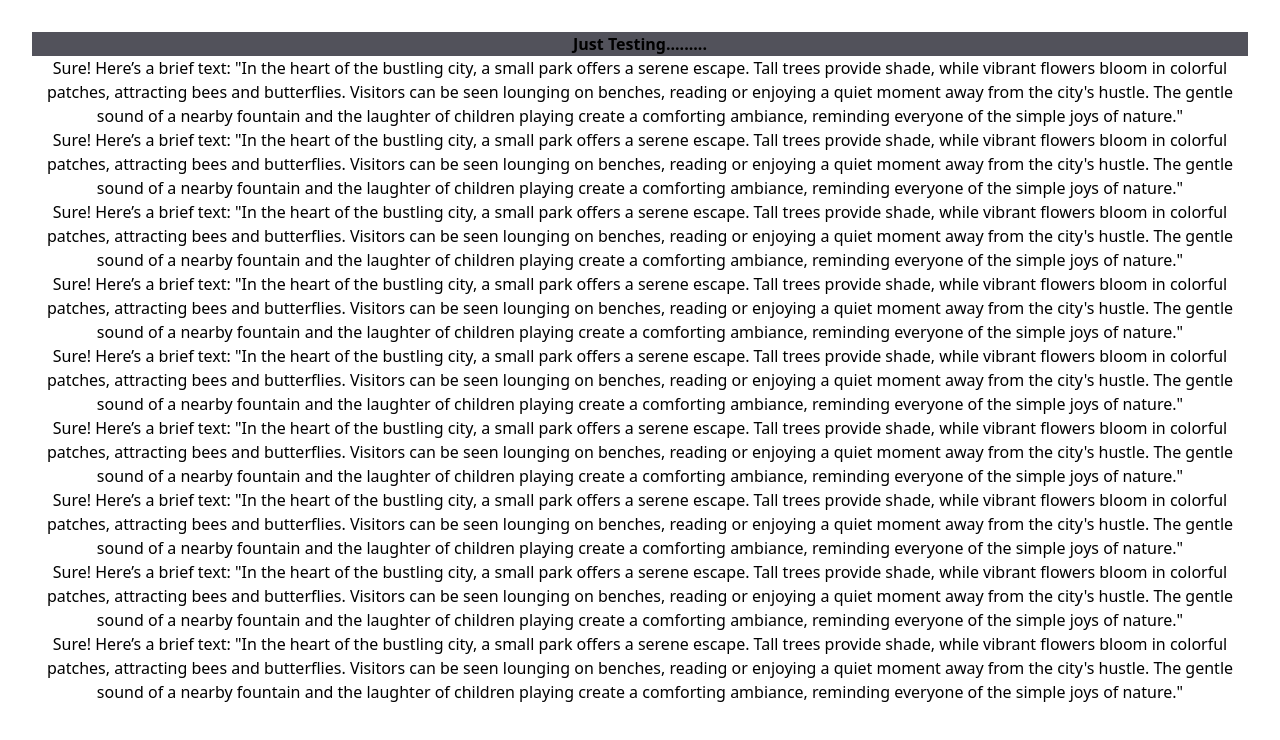
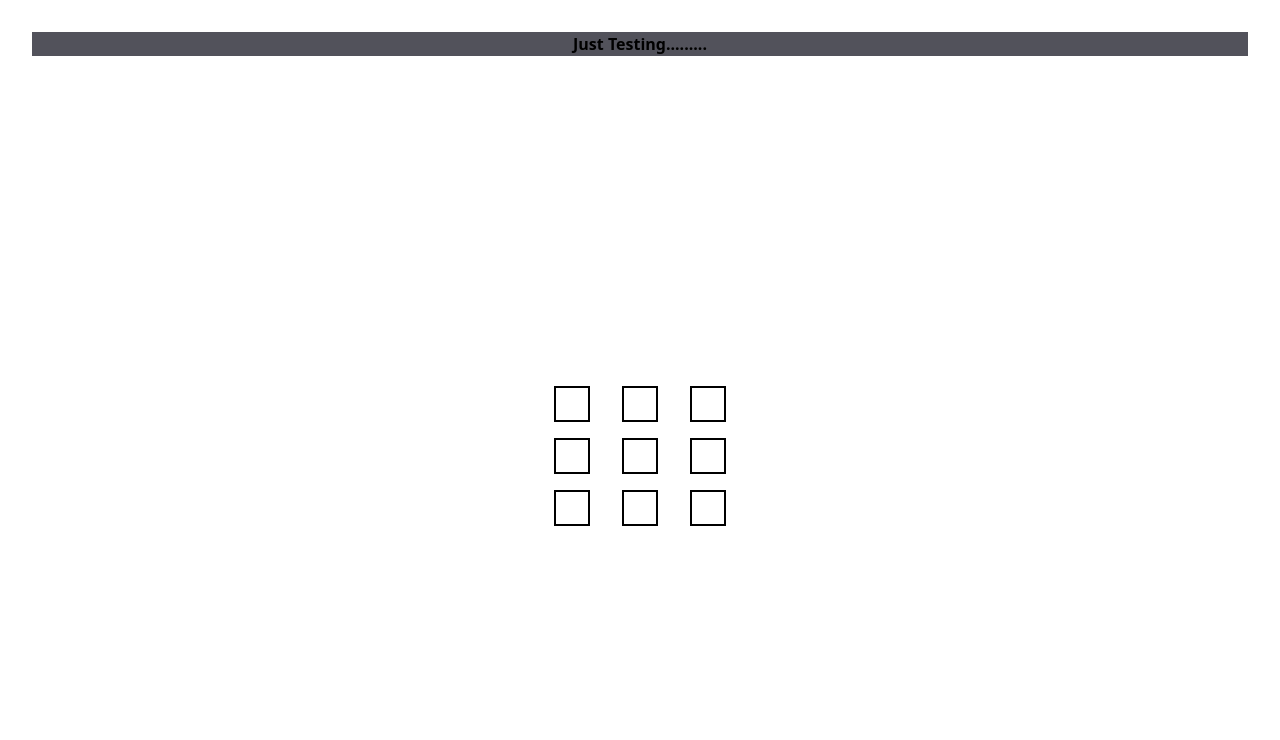
Before and after one commit to nkashyap01/React-Revision, a React (Vite) app: page / in a window 1280 px wide. Shown: the top 740 px of the page. Built offline with nearby package versions, Linux system fonts and the light colour scheme.

Commit message:
Implement basic Tic Tac Toe game with winner detection

```diff
--- a/src/App.jsx
+++ b/src/App.jsx
@@ -1,11 +1,6 @@
 
 import "./App.css";
-import FetchData from "./practiceApps/fetchData/FetchData";
-
-import ToDo from "./practiceApps/todo/ToDo";
-import React, {Suspense} from 'react'
-
-const LazyLoading = React.lazy(()=>import('./practiceApps/lazyLoading/LazyLoading'))
+import TicTacToe from "./practiceApps/ticTacToe/TicTacToe";
 
 
 
@@ -16,9 +11,7 @@ function App() {
     <>
       <div>
         <p className="font-bold bg-zinc-600">Just Testing.........</p>
-       <Suspense fallback={<div>Loading data......</div>}>
-        <LazyLoading/>
-        </Suspense>
+      <TicTacToe/>
 
       </div>
 
--- /dev/null
+++ b/src/practiceApps/ticTacToe/TicTacToe.jsx
@@ -0,0 +1,99 @@
+import React, { useState } from 'react'
+import { IoIosConstruct } from 'react-icons/io'
+
+const TicTacToe = () => {
+  const [board, setBoard] = useState(Array(9).fill(null))
+  const [isXTurn, setIsXTurn] = useState(true)
+  const [winner, setWinner] = useState(null)
+  const renderSqaure = (index) =>{
+       return <button key={index} className="border-2 border-black p-4 m-2" onClick={()=>handleClick(index)}>
+       { board[index]}
+
+         </button>
+  }
+  const handleClick = (index) =>{
+    console.log(index, "click")
+    const newBoard = [...board]
+    newBoard[index]= isXTurn ? 'X': 'O'
+    setBoard(newBoard);
+    setIsXTurn(!isXTurn)
+    const winnerCombination = checkWinner(newBoard)
+    console.log(winnerCombination);
+    if(winnerCombination){
+      setWinner(newBoard[winnerCombination[0]])
+      console.log(winner)
+    }
+
+  }
+
+  const checkWinner = (newBoard) =>{
+    const combination = [
+      [1,2,3],
+      [4,5,6],
+      [7,8,9],
+      [1,4,7],
+      [2,5,8],
+      [3,6,9],
+      [1,5,9],
+      [3,5,7],
+    ]
+
+    for(let i=0;i<combination.length;i++){
+      const [a,b,c] = combination[i];
+      if (newBoard[a] && newBoard[a] === newBoard[b] && newBoard[b] === newBoard[c]) {
+        return combination[i];
+      }
+    }
+    return null;
+  }
+  return (
+   <div className="flex flex-col items-center justify-center min-h-screen">
+
+      <div className="flex gap-4">
+        {
+          renderSqaure(1)
+
+        }
+        {
+            renderSqaure(2)
+        }
+        {
+
+          renderSqaure(3)
+        }
+      </div>
+      <div className="flex gap-4">
+        {
+          renderSqaure(4)
+
+
+        }
+        {
+          renderSqaure(5)
+        }
+        {
+           renderSqaure(6)
+        }
+      </div>
+      <div className="flex gap-4">
+        {
+          renderSqaure(7)
+
+
+        }
+        {
+            renderSqaure(8)
+        }
+        {
+            renderSqaure(9)
+        }
+      </div>
+      <div>
+       {winner && <h1>{winner} is win the game</h1>}
+      </div>
+    </div>
+
+  )
+}
+
+export default TicTacToe
```
